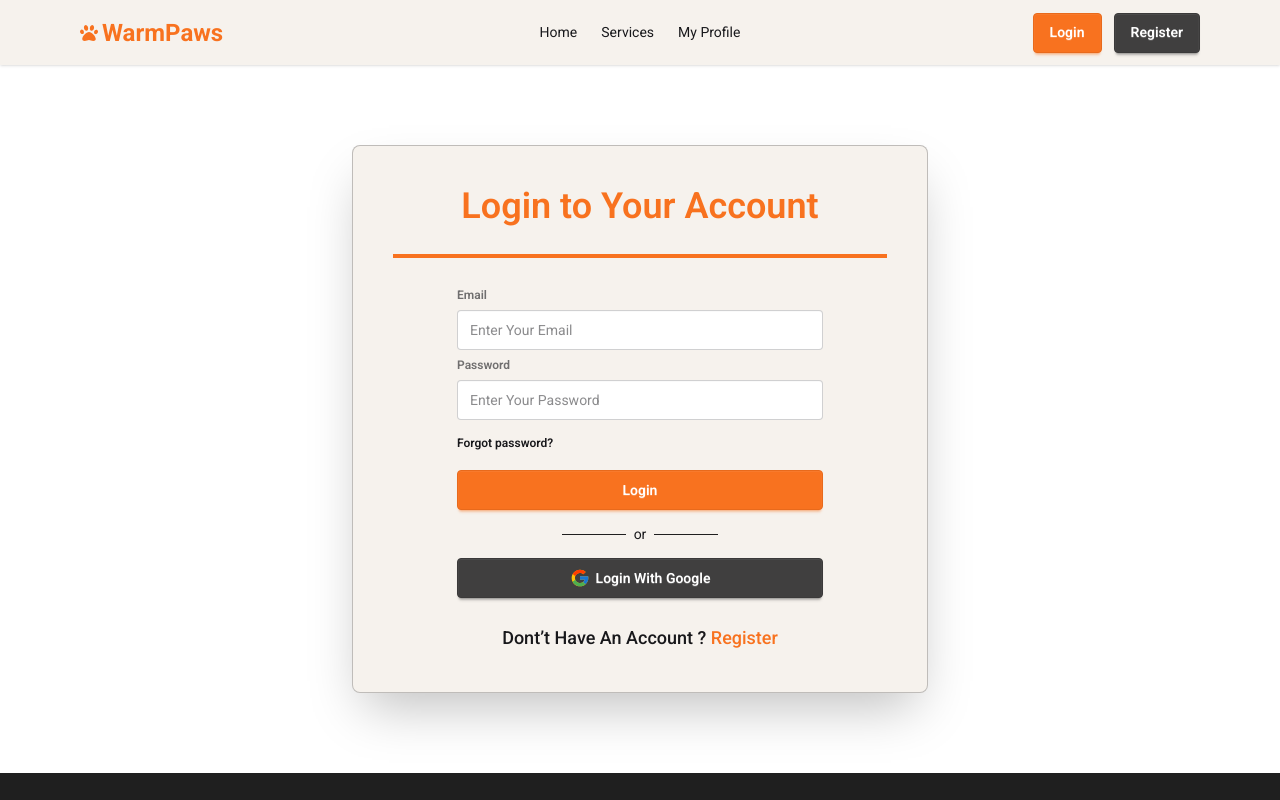
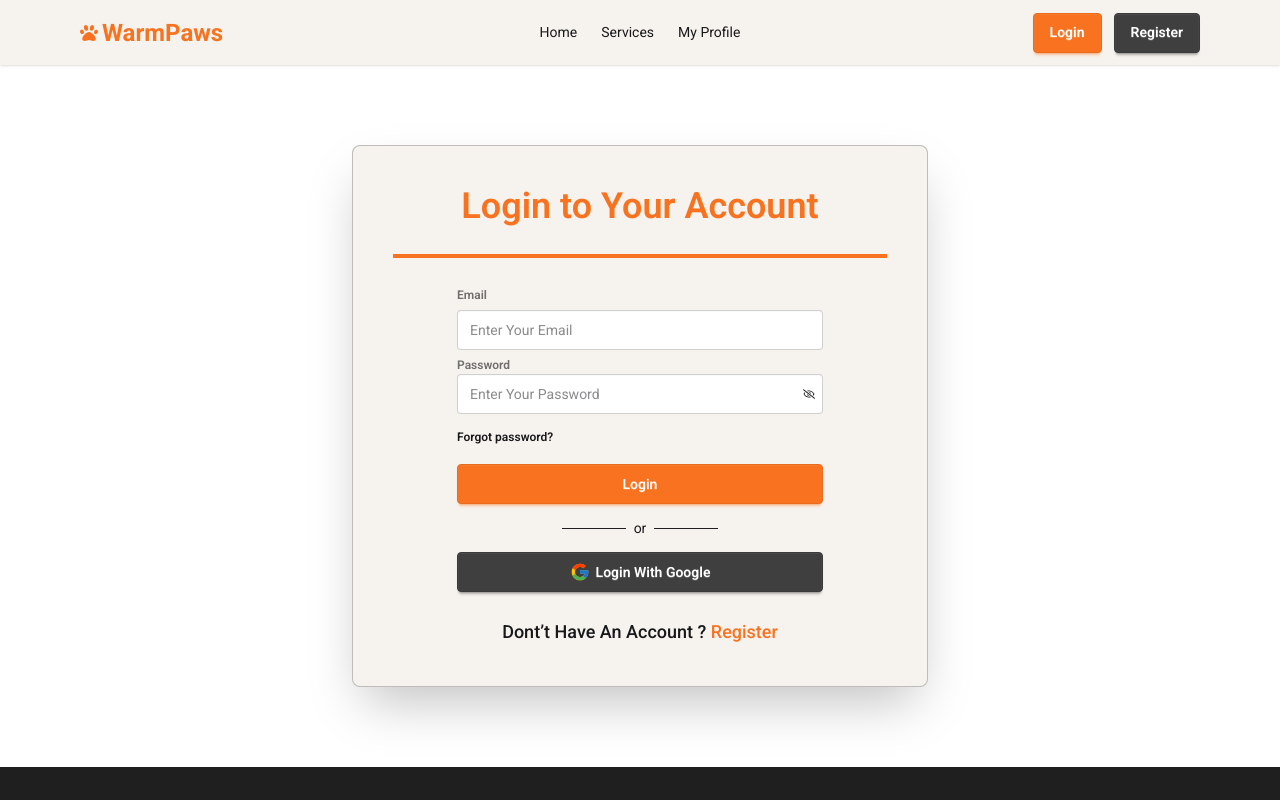
Before and after one commit to Hasnat-Sayed/WarmPaws, a React (Vite) app: page /login in a window 1280 px wide. Shown: the top 800 px of the page. Built offline with nearby package versions, Linux system fonts and the light colour scheme; no server answers.

Commit message:
readme added and deployed

```diff
--- a/src/components/Navbar.jsx
+++ b/src/components/Navbar.jsx
@@ -60,6 +60,7 @@ const Navbar = () => {
                                 src={user?.photoURL}
                                 className='w-10 h-10 rounded-full object-cover ring-2 ring-primary cursor-pointer'
                                 alt={user?.displayName}
+                                referrerPolicy="no-referrer"
                             />
                         </div>
 
--- a/src/pages/ForgetPass.jsx
+++ b/src/pages/ForgetPass.jsx
@@ -11,7 +11,6 @@ const ForgetPass = () => {
     const handleSubmit = (e) => {
         e.preventDefault();
         const formEmail = e.target.email.value;
-        console.log(formEmail)
         sendPasswordResetEmail(auth, formEmail)
             .then(() => {
                 window.open('https://mail.google.com/mail/u/0/')
--- a/src/pages/Login.jsx
+++ b/src/pages/Login.jsx
@@ -5,6 +5,7 @@ import auth from '../firebase/firebase.config';
 import { signInWithEmailAndPassword } from 'firebase/auth';
 import { toast } from 'react-toastify';
 import { FcGoogle } from 'react-icons/fc';
+import { FaEye, FaRegEyeSlash } from 'react-icons/fa';
 
 const Login = () => {
 
@@ -13,6 +14,7 @@ const Login = () => {
     const location = useLocation();
     const navigate = useNavigate();
     const [email, setEmail] = useState("");
+    const [show, setShow] = useState(false)
 
     const handleSubmit = (e) => {
         e.preventDefault();
@@ -65,20 +67,27 @@ const Login = () => {
                         <input
                             name="email"
                             type="email"
-                            onChange={(e)=>setEmail(e.target.value)}
+                            onChange={(e) => setEmail(e.target.value)}
                             className="input w-full bg-base-100"
                             placeholder="Enter Your Email"
                             required
                         />
 
+                        <div className='relative'>
                             <label className="label font-semibold">Password</label>
                             <input
                                 name="password"
-                            type="password"
+                                type={show ? "text" : "password"}
                                 className="input w-full bg-base-100"
                                 placeholder="Enter Your Password"
                                 required
                             />
+
+                            <span onClick={() => setShow(!show)} className='absolute right-2 top-8 cursor-pointer z-50 '>
+                                {show ? <FaEye  /> : <FaRegEyeSlash />}</span>
+                        </div>
+
+
                         <div className="pt-2">
                             <button type='button' onClick={handleForgot} className="link font-semibold link-hover">Forgot password?</button>
                         </div>
--- a/src/pages/MyProfile.jsx
+++ b/src/pages/MyProfile.jsx
@@ -5,12 +5,12 @@ import auth from '../firebase/firebase.config';
 
 const MyProfile = () => {
     const { user, setUser } = useContext(AuthContext)
-    console.log(user)
+
     const [isOpen, setIsOpen] = useState(false)
+
 
     const updateBtn = () => {
         setIsOpen(!isOpen)
-        console.log("sdf")
     }
 
     const handleUpdate = (e) => {
@@ -37,8 +37,8 @@ const MyProfile = () => {
 
                 <div className='flex flex-col items-center justify-center border-2 border-primary border-t-0 gap-10 p-10 rounded-b-2xl bg-base-100'>
                     <div className="avatar">
-                        <div className="w-36 rounded-full ring-5 ring-offset-8 ring-primary">
-                            <img src={user?.photoURL} />
+                        <div className="w-36 rounded-full ring-5 ring-offset-8 ring-primary overflow-hidden">
+                            <img className="object-cover w-full h-full" alt={user?.displayName} referrerPolicy="no-referrer" src={user?.photoURL} />
                         </div>
                     </div>
 
--- a/src/pages/Register.jsx
+++ b/src/pages/Register.jsx
@@ -5,11 +5,13 @@ import { updateProfile } from 'firebase/auth';
 import auth from '../firebase/firebase.config';
 import { toast } from 'react-toastify';
 import { FcGoogle } from 'react-icons/fc';
+import { FaEye, FaRegEyeSlash } from 'react-icons/fa';
 
 const Register = () => {
 
     const { registerWithEmailAndPass, setUser, signInWithGoogle, setLoading } = useContext(AuthContext);
     const [error, setError] = useState("");
+    const [show, setShow] = useState(false)
     const navigate = useNavigate();
 
 
@@ -110,14 +112,21 @@ const Register = () => {
                             required
                         />
 
+                        <div className='relative'>
                             <label className="label font-semibold">Password</label>
                             <input
                                 name="password"
-                            type="password"
+                                type={show ? "text" : "password"}
                                 className="input w-full bg-base-100"
                                 placeholder="Enter Your Password"
                                 required
                             />
+                            <span onClick={() => setShow(!show)} className='absolute right-2 top-8 cursor-pointer z-50 '>
+                                {show ? <FaEye /> : <FaRegEyeSlash />}</span>
+
+                        </div>
+
+
 
                         {error && (
                             <p className="text-red-500 text-sm mt-1">{error}</p>
--- a/src/pages/Services.jsx
+++ b/src/pages/Services.jsx
@@ -27,9 +27,9 @@ const Services = () => {
                     <div className="grid grid-cols-1 md:grid-cols-2 lg:grid-cols-3 gap-6">
                         {
                             services.map(service => (
-                                <motion.div initial={{ scale: 0.7 }} animate={{
+                                <motion.div initial={{ scale: 0.9 }} animate={{
                                     scale: 1,
-                                    transition: { duration: 1 }
+                                    transition: { duration: 0.4 }
                                 }} key={service.serviceId} className="card bg-base-200 shadow-sm hover:shadow-2xl transition-shadow duration-300">
                                     <figure>
                                         <img
```
Also changed, not shown: 1 other file (tests, documents, lock files or other folders). Lines whose indentation alone changed are shown as unchanged.
